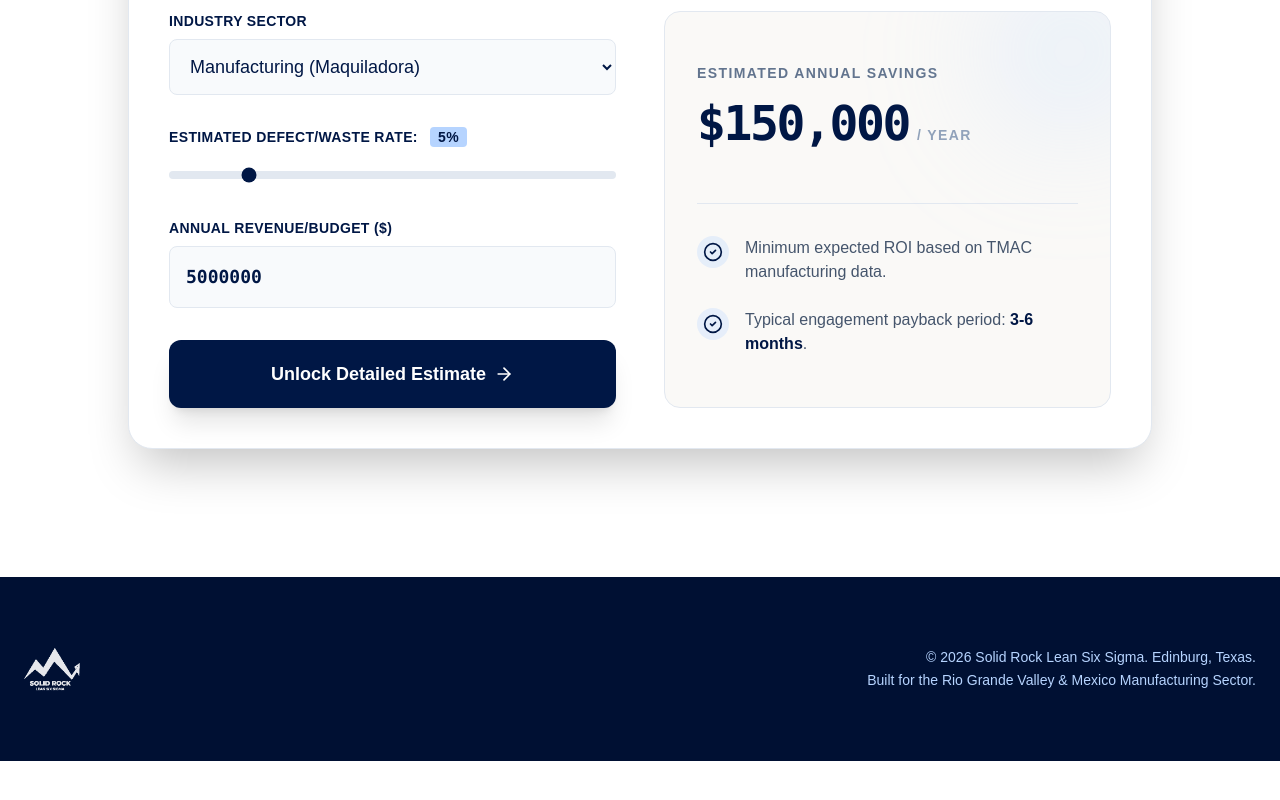
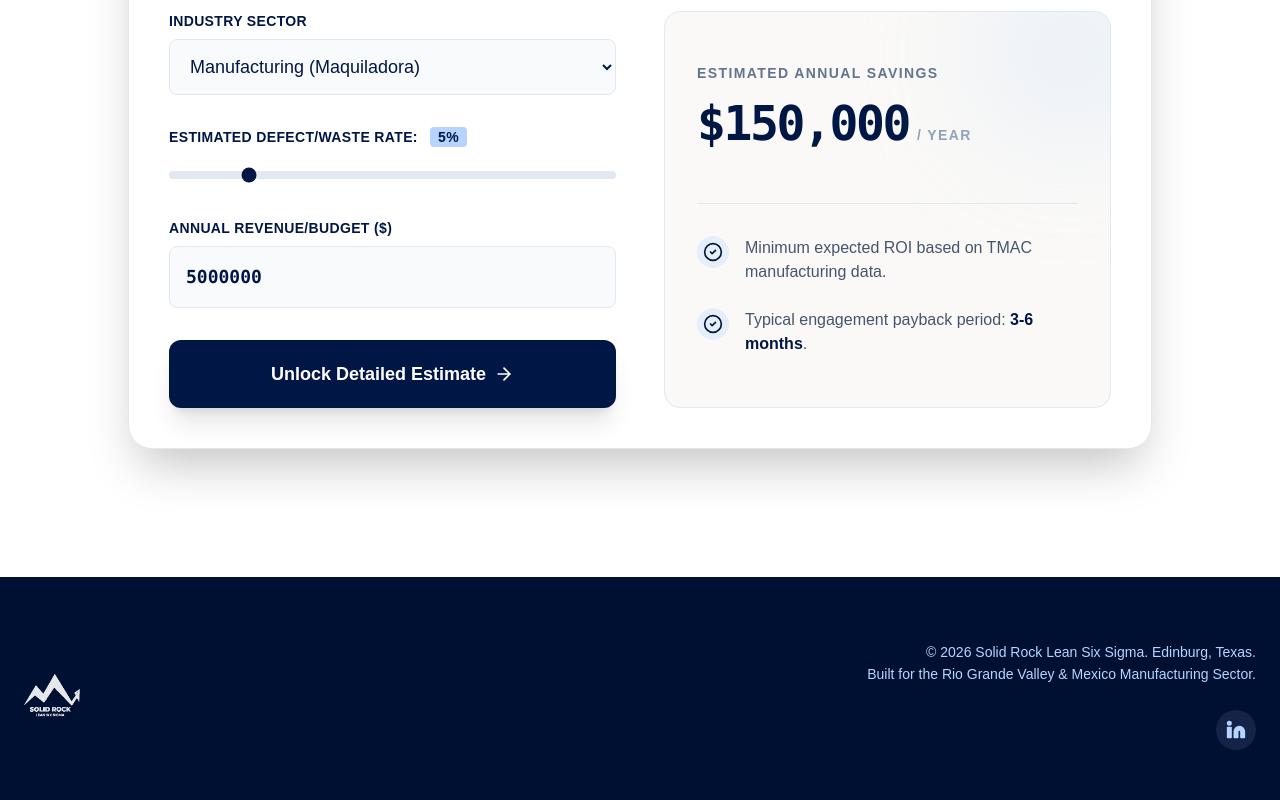
Before and after one commit to makerworkflows/solidrock, a Next.js app: page / in a window 1280 px wide. Shown: the part 2999-3799 px from the top of the page. Before the commit the page ends 3760 px from the top, so only its background shows below. Built offline with nearby package versions, Linux system fonts and the light colour scheme.

Commit message:
feat: added linkedin company profile link to website footer

```diff
--- a/src/app/page.tsx
+++ b/src/app/page.tsx
@@ -2,7 +2,7 @@
 
 import React, { useState } from 'react';
 import ROICalculator from "@/components/ROICalculator";
-import { ArrowRight, BarChart3, Globe2, ShieldCheck, ChevronRight } from "lucide-react";
+import { ArrowRight, BarChart3, Globe2, ShieldCheck, ChevronRight, Linkedin } from "lucide-react";
 
 export default function Home() {
   const [lang, setLang] = useState<'EN' | 'ES'>('EN');
@@ -210,10 +210,21 @@ export default function Home() {
           <div className="flex items-center">
             <img src="/solidrock/logo.png" alt="Solid Rock Logo" className="h-[56px] w-auto brightness-0 invert opacity-90 hover:opacity-100 transition-opacity" />
           </div>
-          <p className="text-[#B6D4FF] text-sm text-center md:text-right font-medium leading-relaxed">
-            © {new Date().getFullYear()} Solid Rock Lean Six Sigma. Edinburg, Texas.<br />
-            {lang === 'EN' ? 'Built for the Rio Grande Valley & Mexico Manufacturing Sector.' : 'Desarrollado para el sector manufacturero del Valle del Río Grande y México.'}
-          </p>
+          <div className="flex flex-col items-center md:items-end gap-4">
+            <p className="text-[#B6D4FF] text-sm text-center md:text-right font-medium leading-relaxed">
+              © {new Date().getFullYear()} Solid Rock Lean Six Sigma. Edinburg, Texas.<br />
+              {lang === 'EN' ? 'Built for the Rio Grande Valley & Mexico Manufacturing Sector.' : 'Desarrollado para el sector manufacturero del Valle del Río Grande y México.'}
+            </p>
+            <a
+              href="https://www.linkedin.com/company/solid-rock-lean-six-sigma/posts/?feedView=all"
+              target="_blank"
+              rel="noopener noreferrer"
+              className="text-[#B6D4FF] hover:text-white transition-colors bg-[#B6D4FF]/10 p-2.5 rounded-full hover:bg-[#B6D4FF]/20 mt-2"
+              aria-label="LinkedIn"
+            >
+              <Linkedin className="w-5 h-5 fill-current" />
+            </a>
+          </div>
         </div>
       </footer>
     </main>
```
